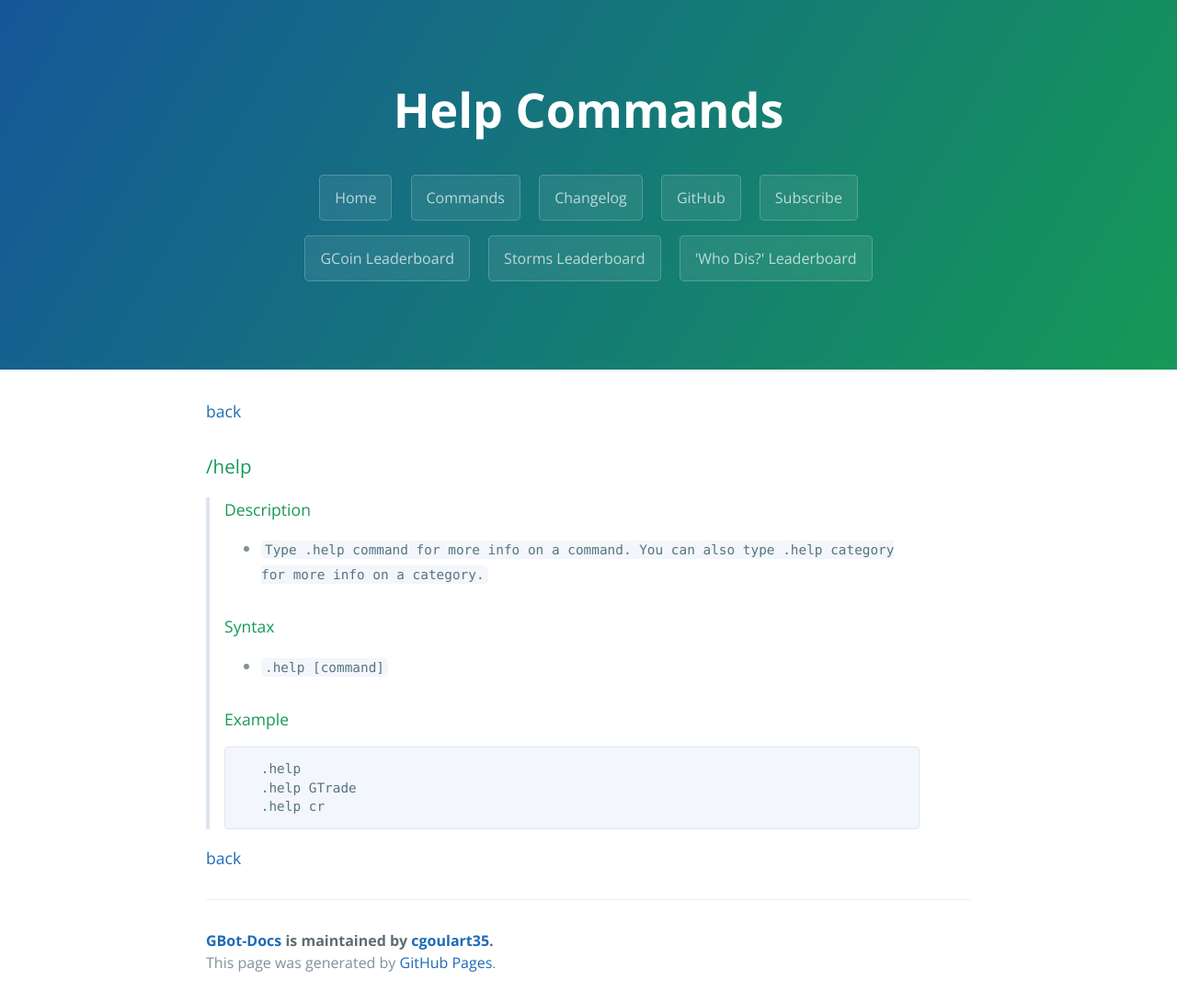
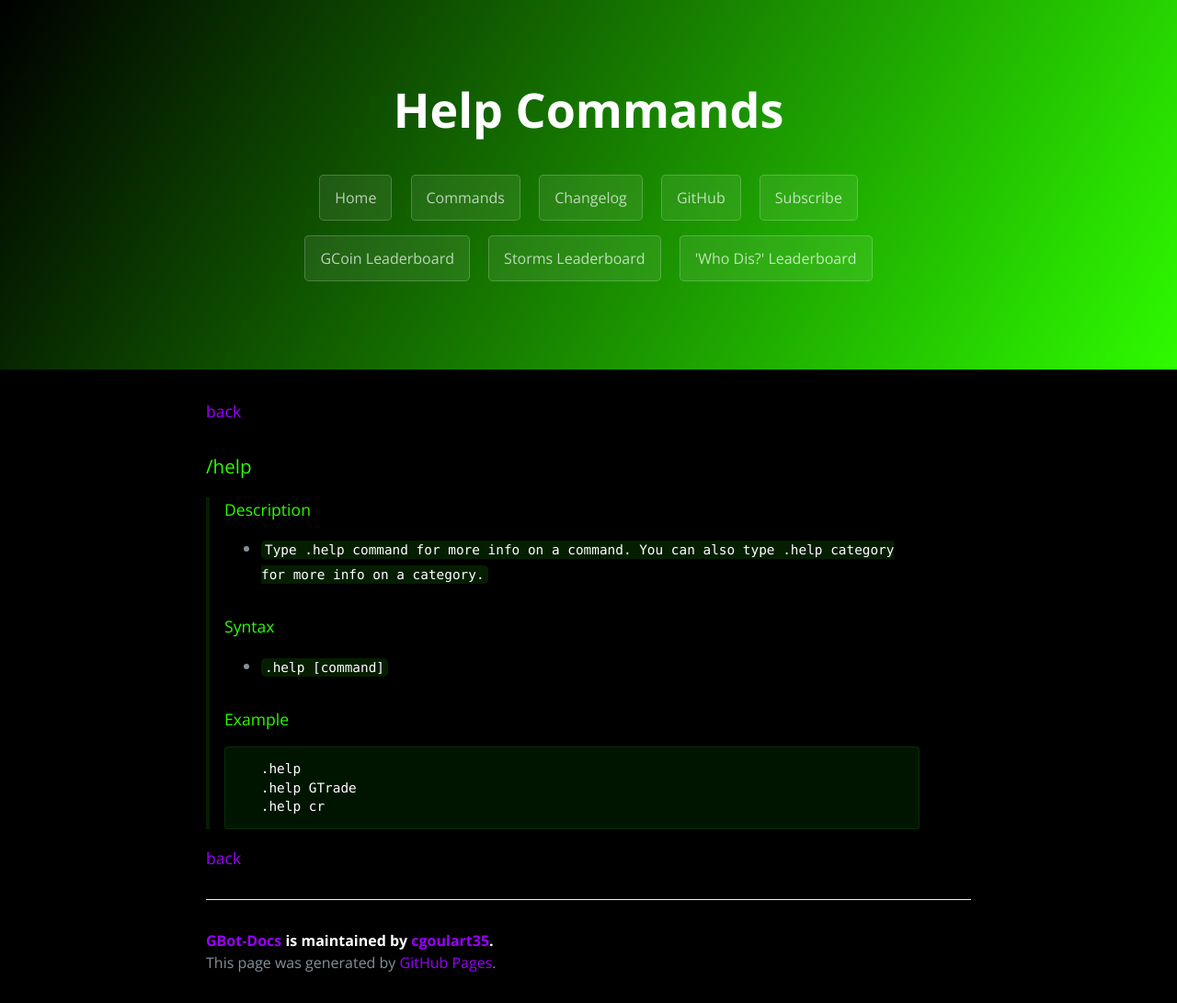
Before and after one commit to cgoulart35/GBot-Docs, a Jekyll site: the page built from docs/commands-help.md, in a window 1280 px wide. Shown: the whole page at 92% size. Built offline with Jekyll 4.4.1, drawn with Linux system fonts in a browser that asks for light colours.

Commit message:
Updated site's styling

```diff
--- a/docs/_sass/jekyll-theme-cayman.scss
+++ b/docs/_sass/jekyll-theme-cayman.scss
@@ -32,6 +32,7 @@ body {
   font-size: 16px;
   line-height: 1.5;
   color: $body-text-color;
+  background-color: $body-background-color;
 }
 
 #skip-to-content {
@@ -73,10 +74,10 @@ a {
   transition: color 0.2s, background-color 0.2s, border-color 0.2s;
 
   &:hover {
-    color: rgba(255, 255, 255, 0.8);
+    color: rgb(0, 0, 0);
     text-decoration: none;
-    background-color: rgba(255, 255, 255, 0.2);
-    border-color: rgba(255, 255, 255, 0.3);
+    background-color: $header-bg-color;
+    border-color: rgb(0, 0, 0);
   }
 
   + .btn {
@@ -251,6 +252,7 @@ a {
 
   .highlight {
     margin-bottom: 1rem;
+    background-color: $highlight-bg-color;
 
     pre {
       margin-bottom: 0;
@@ -347,12 +349,12 @@ a {
       font-weight: bold;
       text-align: left;
       background-color: black;
-      color: #2DF904;
+      color: #2efb00;
     }
 
     td {
       text-align: right;
-      background-color: #2DF904;
+      background-color: #430070d4;
     }
 
     th,
@@ -459,10 +461,10 @@ a {
 }
 .sortable {
   --stripe-color: #e4e4e4;
-  --th-color: #fff;
-  --th-bg: #808080;
-  --td-color: #000;
-  --td-on-stripe-color: #000;
+  --th-color: #000000;
+  --th-bg: #2efb00;
+  --td-color: #ffffff;
+  --td-on-stripe-color: #000000;
   border-spacing: 0;
 }
 .sortable tbody tr:nth-child(odd) {
@@ -472,7 +474,7 @@ a {
 .sortable thead th {
   background: var(--th-bg);
   color: var(--th-color);
-  font-weight: normal;
+  font-weight: bold;
   text-align: left;
   text-transform: capitalize;
   vertical-align: baseline;
--- a/docs/_sass/variables.scss
+++ b/docs/_sass/variables.scss
@@ -4,20 +4,26 @@ $medium-breakpoint: 42em !default;
 
 // Headers
 $header-heading-color: #fff !default;
-$header-bg-color: #159957 !default;
-$header-bg-color-secondary: #155799 !default;
+$header-bg-color: #2efb00 !default;
+$header-bg-color-secondary: #000000 !default;
+
+// Body
+$body-background-color: #000 !default;
 
 // Text
-$section-headings-color: #159957 !default;
-$body-text-color: #606c71 !default;
-$body-link-color: #1e6bb8 !default;
+$section-headings-color: #2efb00 !default;
+$body-text-color: #fff !default;
+$body-link-color: #9900ff !default;
 $blockquote-text-color: #819198 !default;
 
 // Code
-$code-bg-color: #f3f6fa !default;
-$code-text-color: #567482 !default;
+$code-bg-color: #2efb001e !default;
+$code-text-color: #fff !default;
+
+// Highlight
+$highlight-bg-color: #001500 !default;
 
 // Borders
-$border-color: #dce6f0 !default;
-$table-border-color: #e9ebec !default;
+$border-color: #2efb001e !default;
+$table-border-color: #000000 !default;
 $hr-border-color: #eff0f1 !default;
```
